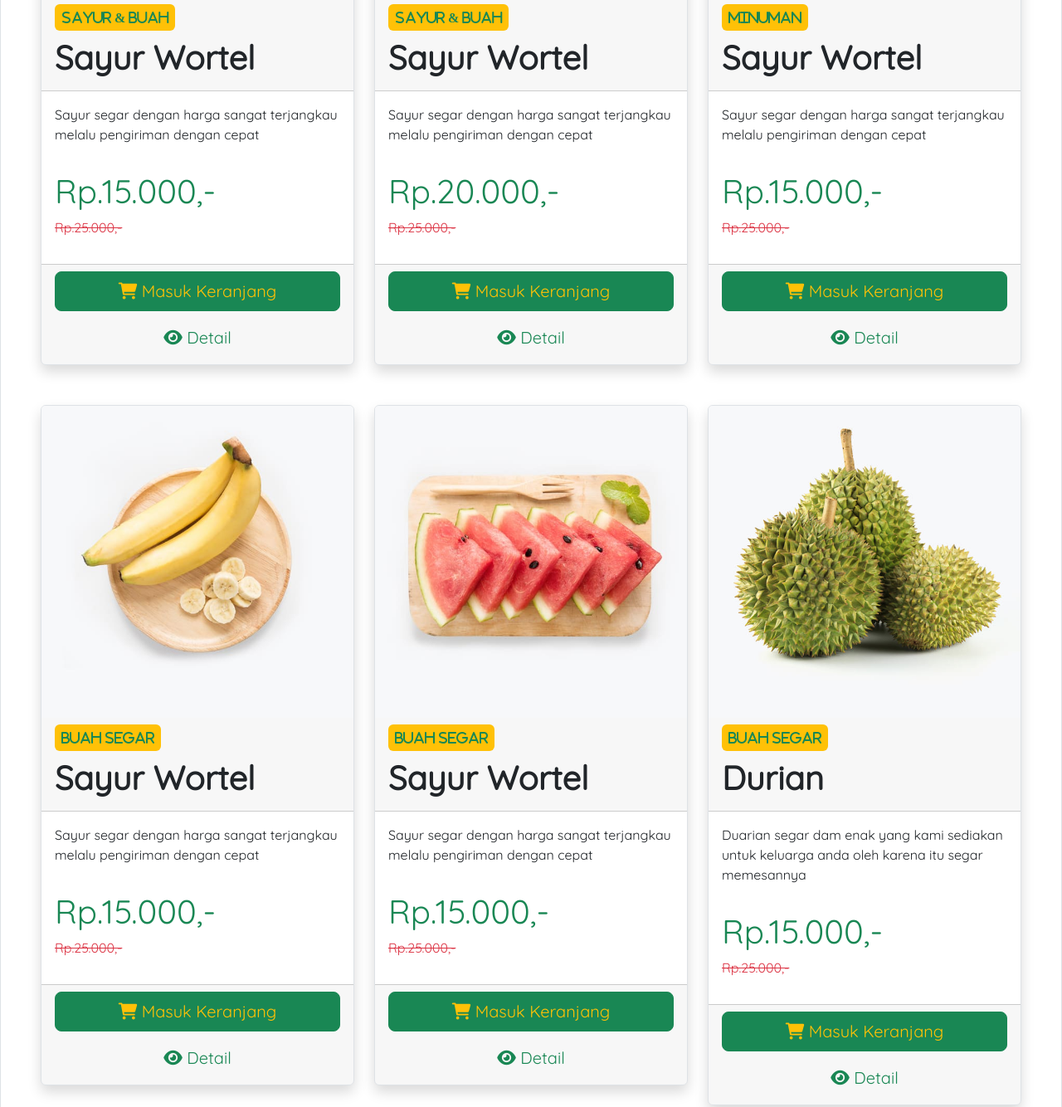
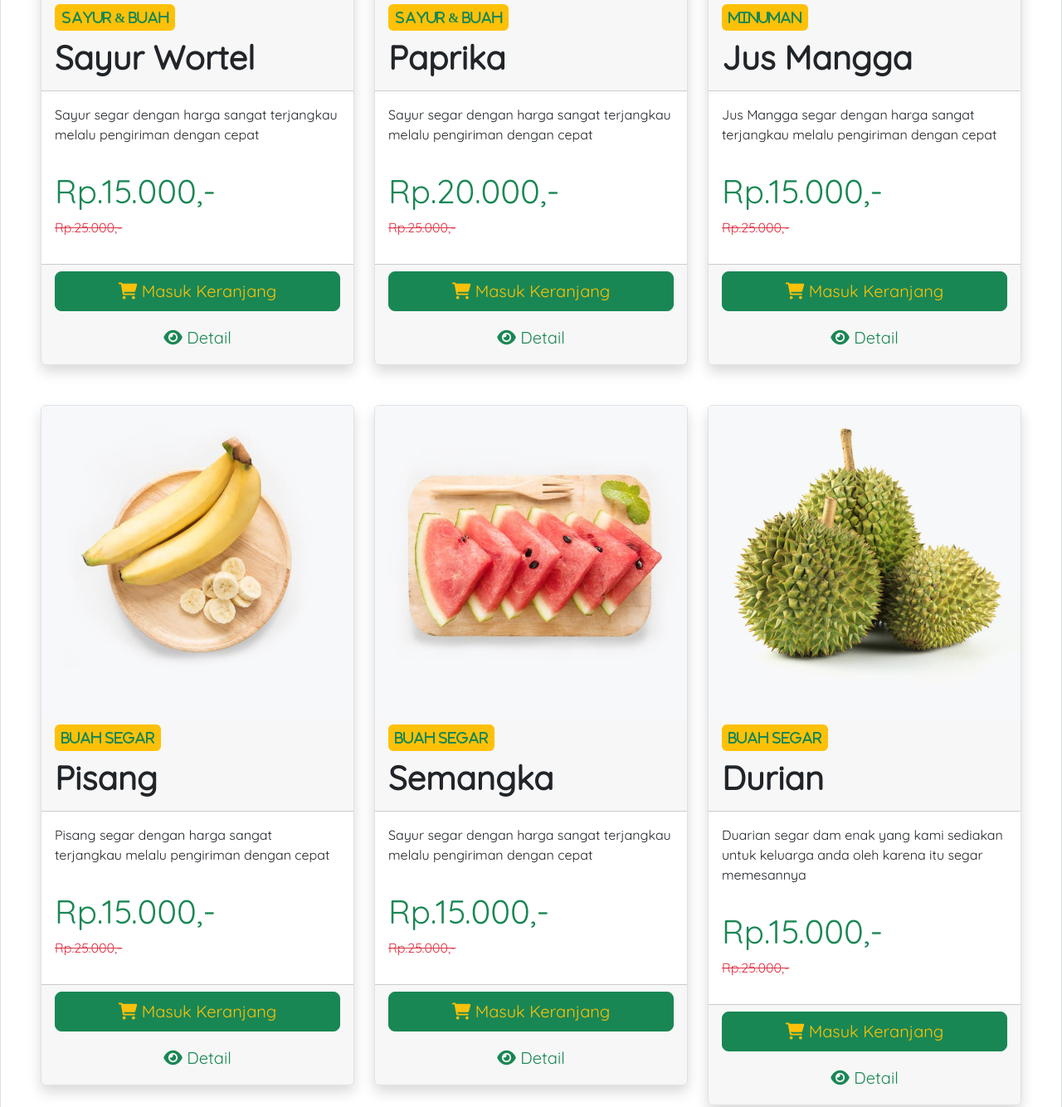
Before and after one commit to maikelkayame/sacode-e-commerse-project-day08-maikel, a plain HTML site: page index.html in a window 1280 px wide. Shown: the part 1477-2811 px from the top of the page at 83% size. Drawn offline with nearby package versions, Linux system fonts and the light colour scheme.

```diff
--- a/index.html
+++ b/index.html
@@ -327,7 +327,7 @@
 
 		 				<H6 class="bg-warning fa-solid  text-success mb-2 p-2 rounded text-capitalize">sayur & buah </H6>
 
-		 				<h1 class="card-title fw-bolder">Sayur Wortel</h1>
+		 				<h1 class="card-title fw-bolder">Paprika</h1>
 
 		 			</div>
 
@@ -403,7 +403,7 @@
 
 		 				<H6 class="bg-warning fa-solid  text-success mb-2 p-2 rounded text-capitalize">Minuman </H6>
 
-		 				<h1 class="card-title fw-bolder">Sayur Wortel</h1>
+		 				<h1 class="card-title fw-bolder">Jus Mangga</h1>
 
 		 			</div>
 
@@ -414,7 +414,7 @@
 
 		 			<div class=" card-body">
 
-		 				<p class="card-text"> Sayur segar dengan harga sangat terjangkau melalu pengiriman dengan cepat</p>
+		 				<p class="card-text"> Jus Mangga segar dengan harga sangat terjangkau melalu pengiriman dengan cepat</p>
 
 
 		 			</div>
@@ -484,7 +484,7 @@
 
 		 				<H6 class="bg-warning fa-solid  text-success mb-2 p-2 rounded text-capitalize">Buah Segar </H6>
 
-		 				<h1 class="card-title fw-bolder">Sayur Wortel</h1>
+		 				<h1 class="card-title fw-bolder">Pisang</h1>
 
 		 			</div>
 
@@ -495,7 +495,7 @@
 
 		 			<div class=" card-body">
 
-		 				<p class="card-text"> Sayur segar dengan harga sangat terjangkau melalu pengiriman dengan cepat</p>
+		 				<p class="card-text"> Pisang segar dengan harga sangat terjangkau melalu pengiriman dengan cepat</p>
 
 
 		 			</div>
@@ -562,7 +562,7 @@
 
 		 				<H6 class="bg-warning fa-solid  text-success mb-2 p-2 rounded text-capitalize">Buah Segar </H6>
 
-		 				<h1 class="card-title fw-bolder">Sayur Wortel</h1>
+		 				<h1 class="card-title fw-bolder">Semangka</h1>
 
 		 			</div>
 
@@ -794,7 +794,7 @@
 
 		 				<H6 class="bg-warning fa-solid  text-success mb-2 p-2 rounded text-capitalize">Buah </H6>
 
-		 				<h1 class="card-title fw-bolder">Bubuk Mangga</h1>
+		 				<h1 class="card-title fw-bolder">Mangga Kemasan</h1>
 
 		 			</div>
 
@@ -805,7 +805,7 @@
 
 		 			<div class=" card-body">
 
-		 				<p class="card-text"> Bubuk Mangga segar dam enak yang kami sediakan untuk keluarga anda oleh karena itu segar memesannya</p>
+		 				<p class="card-text">  Mangga Kemasan segar dam enak yang kami sediakan untuk keluarga anda oleh karena itu segar memesannya</p>
 
 
 		 			</div>
```
